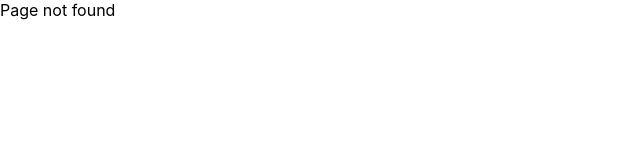
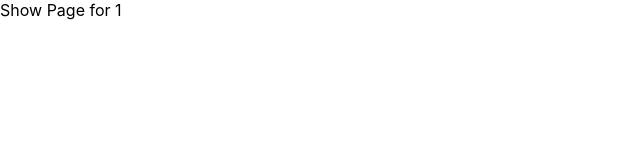
Before and after one commit to Kartik79/Box-Office, a React (Create React App) app: page /show/1 in a window 1280 px wide. Before the commit this address had no page. Shown: the top 160 px of the page, without its empty margins (0-640 px from the left). Built offline with nearby package versions, Linux system fonts and the light colour scheme.

Commit message:
created dynamic show page

```diff
--- a/src/App.jsx
+++ b/src/App.jsx
@@ -2,6 +2,8 @@
 import Home from './pages/Home';
 import Starred from './pages/Starred';
 import MainLayout from './Components/MainLayout';
+import Show from './pages/Show';
+
 function App() {
   return (
     <BrowserRouter>
@@ -10,6 +12,7 @@
           <Route path="/" element={<Home />} />
           <Route path="/starred" element={<Starred />} />
         </Route>
+        <Route path="/show/:showId" element={<Show/>}/>
         <Route path="*" element={<div>Page not found</div>} />
       </Routes>
     </BrowserRouter>
--- a/src/Components/shows/ShowCard.jsx
+++ b/src/Components/shows/ShowCard.jsx
@@ -7,7 +7,7 @@
         <h1>{name}</h1>
         <p>{summarystripped}</p>
         <div>
-            <Link to="/">Read more</Link>
+            <Link to={`/show/${id}`}>Read more</Link>
             <button type="button">Star Me</button>
         </div>
         </div>
--- /dev/null
+++ b/src/pages/Show.jsx
@@ -0,0 +1,7 @@
+import { useParams } from "react-router-dom"
+
+const Show=()=>{
+    const {showId}=useParams()
+    return <div>Show Page for {showId}</div>
+}
+export default Show
```
